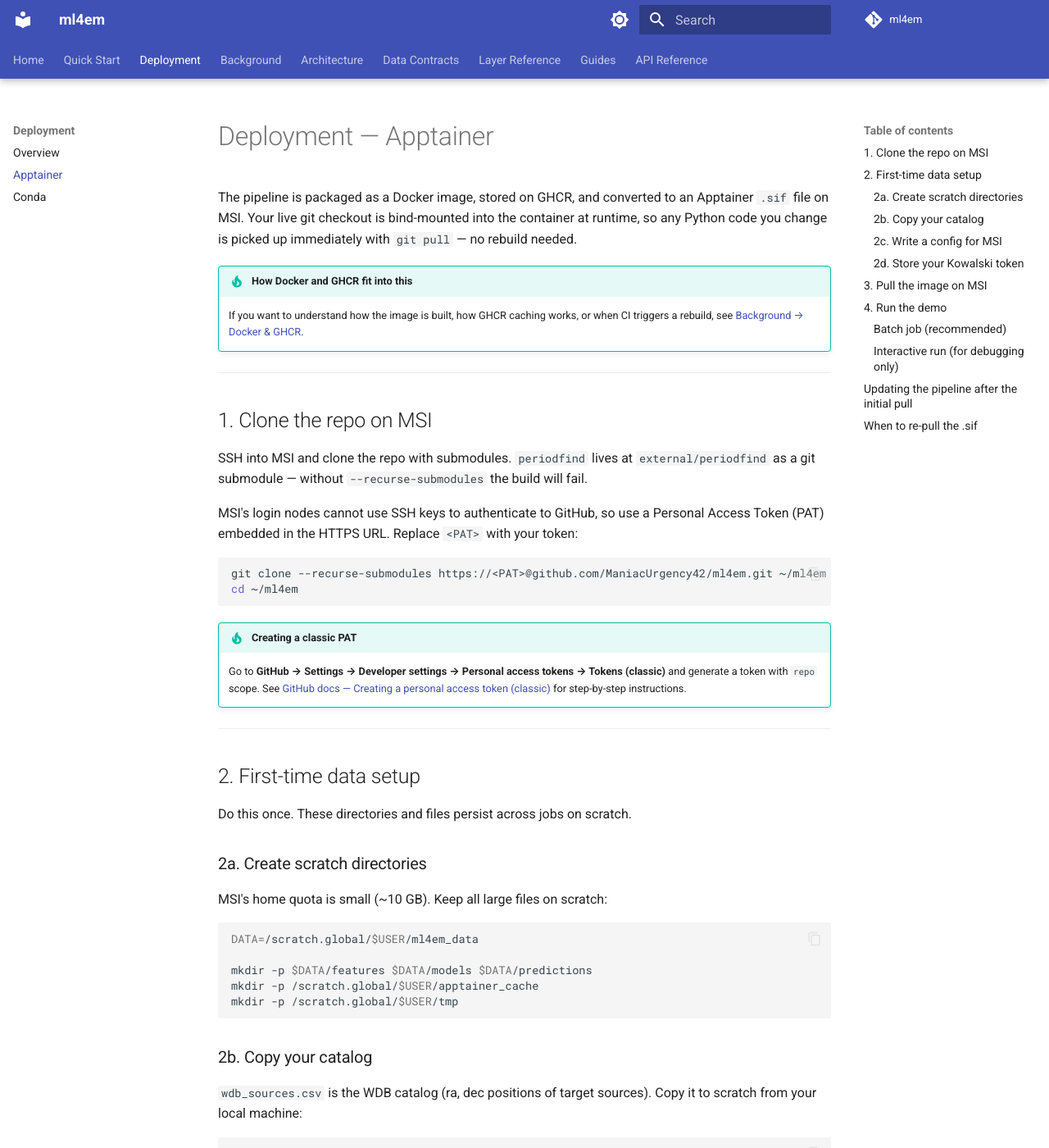
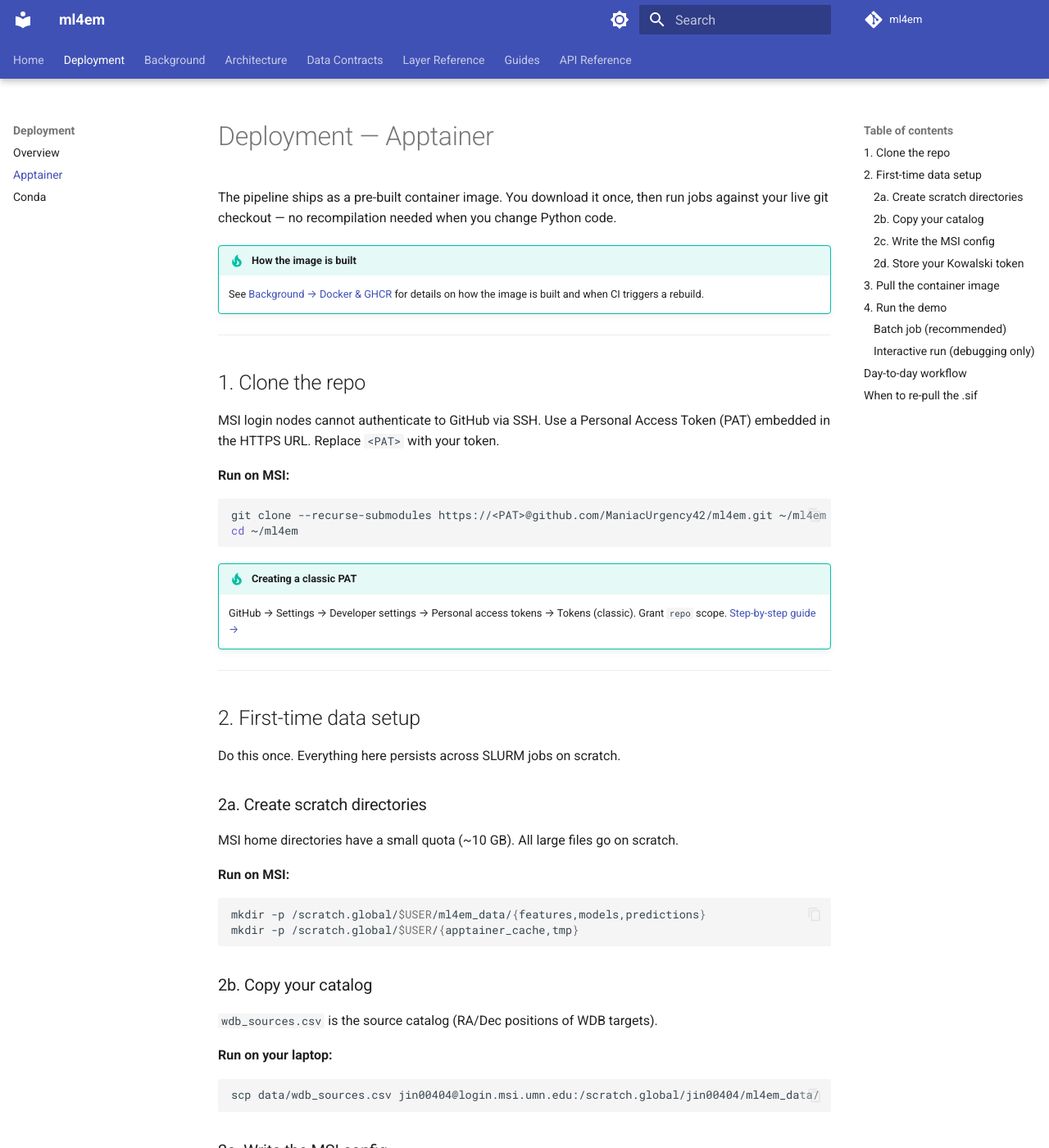
Before and after one commit to ManiacUrgency42/ml4em, an MkDocs documentation site: the page built from docs/apptainer-deployment.md, in a window 1280 px wide and 1400 px high. Shown: the whole window at 82% size. Built offline with MkDocs 1.6.1 and Material for MkDocs 9.7.7, drawn with Linux system fonts in a browser that asks for light colours; comment, search, counter and statistics services are not loaded; some of the changed text lies outside the part shown.

Commit message:
docs: rewrite apptainer deployment doc and remove quickstart
- Rewrite apptainer-deployment.md: clear Run on MSI / Run on your laptop /
  Save as labels on every block, tight prose, no trailing explanations
- Remove quickstart.md — deployment docs are the entry point
- Remove Quick Start from mkdocs.yml nav
- Update index.md home card to link to deployment instead of quickstart

Co-Authored-By: Claude Sonnet 4.6 <noreply@anthropic.com>

````diff
--- a/docs/apptainer-deployment.md
+++ b/docs/apptainer-deployment.md
@@ -1,70 +1,62 @@
 # Deployment — Apptainer
 
-The pipeline is packaged as a Docker image, stored on GHCR, and converted to an
-Apptainer `.sif` file on MSI. Your live git checkout is bind-mounted into the container
-at runtime, so any Python code you change is picked up immediately with `git pull` —
-no rebuild needed.
+The pipeline ships as a pre-built container image. You download it once, then
+run jobs against your live git checkout — no recompilation needed when you
+change Python code.
 
-!!! tip "How Docker and GHCR fit into this"
-    If you want to understand how the image is built, how GHCR caching works, or when
-    CI triggers a rebuild, see [Background → Docker & GHCR](background/docker-ghcr.md).
+!!! tip "How the image is built"
+    See [Background → Docker & GHCR](background/docker-ghcr.md) for details on
+    how the image is built and when CI triggers a rebuild.
 
 ---
 
-## 1. Clone the repo on MSI
+## 1. Clone the repo
 
-SSH into MSI and clone the repo with submodules. `periodfind` lives at
-`external/periodfind` as a git submodule — without `--recurse-submodules` the
-build will fail.
+MSI login nodes cannot authenticate to GitHub via SSH. Use a Personal Access
+Token (PAT) embedded in the HTTPS URL. Replace `<PAT>` with your token.
 
-MSI's login nodes cannot use SSH keys to authenticate to GitHub, so use a
-Personal Access Token (PAT) embedded in the HTTPS URL. Replace `<PAT>` with
-your token:
-
+**Run on MSI:**
 ```bash
 git clone --recurse-submodules https://<PAT>@github.com/ManiacUrgency42/ml4em.git ~/ml4em
 cd ~/ml4em
 ```
 
 !!! tip "Creating a classic PAT"
-    Go to **GitHub → Settings → Developer settings → Personal access tokens →
-    Tokens (classic)** and generate a token with `repo` scope.
-    See [GitHub docs — Creating a personal access token (classic)](https://docs.github.com/en/authentication/keeping-your-account-and-data-secure/managing-your-personal-access-tokens#creating-a-personal-access-token-classic)
-    for step-by-step instructions.
+    GitHub → Settings → Developer settings → Personal access tokens → Tokens
+    (classic). Grant `repo` scope.
+    [Step-by-step guide →](https://docs.github.com/en/authentication/keeping-your-account-and-data-secure/managing-your-personal-access-tokens#creating-a-personal-access-token-classic)
 
 ---
 
 ## 2. First-time data setup
 
-Do this once. These directories and files persist across jobs on scratch.
+Do this once. Everything here persists across SLURM jobs on scratch.
 
 ### 2a. Create scratch directories
 
-MSI's home quota is small (~10 GB). Keep all large files on scratch:
+MSI home directories have a small quota (~10 GB). All large files go on scratch.
 
+**Run on MSI:**
 ```bash
-DATA=/scratch.global/$USER/ml4em_data
-
-mkdir -p $DATA/features $DATA/models $DATA/predictions
-mkdir -p /scratch.global/$USER/apptainer_cache
-mkdir -p /scratch.global/$USER/tmp
+mkdir -p /scratch.global/$USER/ml4em_data/{features,models,predictions}
+mkdir -p /scratch.global/$USER/{apptainer_cache,tmp}
 ```
 
 ### 2b. Copy your catalog
 
-`wdb_sources.csv` is the WDB catalog (ra, dec positions of target sources). Copy it
-to scratch from your local machine:
+`wdb_sources.csv` is the source catalog (RA/Dec positions of WDB targets).
 
+**Run on your laptop:**
 ```bash
-# From your local machine:
 scp data/wdb_sources.csv jin00404@login.msi.umn.edu:/scratch.global/jin00404/ml4em_data/
 ```
 
-### 2c. Write a config for MSI
+### 2c. Write the MSI config
 
-The MSI config uses absolute scratch paths instead of relative ones. Create it at
-`/scratch.global/$USER/ml4em_data/config_msi.yaml`:
+The storage paths use `/data` — the run command maps your scratch directory to
+`/data` inside the container at runtime.
 
+**Save as `/scratch.global/$USER/ml4em_data/config_msi.yaml`:**
 ```yaml
 sources:
   ztf:
@@ -77,7 +69,7 @@ sources:
     min_cadence_days: 0.020833
 
 features:
-  device: cuda          # use GPU for periodfind
+  device: cuda
   min_observations: 50
 
 storage:
@@ -98,29 +90,26 @@ inference:
     medium: 0.7
 ```
 
-The bind mount in the run command maps `/scratch.global/$USER/ml4em_data` → `/data`
-inside the container, so all paths above resolve correctly.
-
 ### 2d. Store your Kowalski token
 
-Never put tokens in `config_msi.yaml`. Store them in a `.env` file:
+API tokens never go in the config file. The run command injects this `.env`
+file into the container automatically.
 
+**Run on MSI:**
 ```bash
 echo "ML4EM_ZTF_TOKEN=your_token_here" > /scratch.global/$USER/ml4em_data/.env
 chmod 600 /scratch.global/$USER/ml4em_data/.env
 ```
 
-The `--env-file` flag in the run scripts injects this into the container at runtime.
-
 ---
 
-## 3. Pull the image on MSI
+## 3. Pull the container image
 
-Submit the SLURM pull job from your repo root. This downloads the Docker image
-from GHCR, decompresses every layer, merges them into a single filesystem, and
-converts it to a `.sif` (SquashFS Image Format) file on scratch. This is the
-one-time cost — you never repeat it unless a compiled dependency changes.
+Downloads the pre-built image from GHCR and converts it to a `.sif` file on
+scratch. Runs as a SLURM job because the conversion (20–40 min, ~6 GB download)
+exceeds the login node's CPU time limit.
 
+**Run on MSI:**
 ```bash
 cd ~/ml4em
 mkdir -p logs
@@ -129,18 +118,13 @@ sbatch slurm/pull_image.sh
 
 Monitor progress:
 
+**Run on MSI:**
 ```bash
 squeue -u $USER
 tail -f logs/pull_ml4em_<JOBID>.out
 ```
 
-The pull takes 20–40 minutes (5–8 GB download + squashfs conversion). Output is
-written to `/scratch.global/$USER/ml4em_gpu.sif`.
-
-!!! warning "Do not pull on the login node"
-    The login node enforces a 15-minute CPU limit — not enough time to convert a
-    5–8 GB image. `slurm/pull_image.sh` submits the job to a compute node
-    automatically via SLURM.
+Output: `/scratch.global/$USER/ml4em_gpu.sif`
 
 ---
 
@@ -148,49 +132,46 @@ written to `/scratch.global/$USER/ml4em_gpu.sif`.
 
 ### Batch job (recommended)
 
-The repo includes `slurm/run_demo.sh`, a complete SLURM script that sets up the
-environment and runs the end-to-end demo pipeline. Submit it from your repo root:
-
+**Run on MSI:**
 ```bash
+cd ~/ml4em
 mkdir -p logs
 sbatch slurm/run_demo.sh
 ```
 
 Monitor:
 
+**Run on MSI:**
 ```bash
 squeue -u $USER
 tail -f logs/ml4em_demo_<JOBID>.out
 ```
 
-The script requests one A100 GPU, bind-mounts your live git checkout into the
-container, and runs `scripts/run_demo.py` with the MSI config. Outputs:
+Outputs:
 
 - `/scratch.global/$USER/ml4em_data/features/demo.parquet` — extracted feature vectors
 - `/scratch.global/$USER/ml4em_data/models/logistic_demo/` — saved model
 
-### Interactive run (for debugging only)
+### Interactive run (debugging only)
 
-!!! warning "Must be on a GPU compute node"
-    `apptainer run --nv` requires GPU drivers. **Never run it on the login node** —
-    request an interactive GPU node first:
+First, request a GPU compute node:
 
-    ```bash
-    srun --account=cough052 --partition=a100 --gres=gpu:a100:1 \
-         --mem=16g --time=1:00:00 --pty bash
-    ```
+**Run on MSI:**
+```bash
+srun --account=cough052 --partition=a100 --gres=gpu:a100:1 \
+     --mem=16g --time=1:00:00 --pty bash
+```
 
 Once on the compute node:
 
+**Run on MSI (compute node):**
 ```bash
-DATA=/scratch.global/$USER/ml4em_data
-
 module load apptainer
 
 apptainer run --nv \
     --bind $HOME/ml4em:/app/ml4em \
-    --bind $DATA:/data \
-    --env-file $DATA/.env \
+    --bind /scratch.global/$USER/ml4em_data:/data \
+    --env-file /scratch.global/$USER/ml4em_data/.env \
     /scratch.global/$USER/ml4em_gpu.sif \
     python scripts/run_demo.py --config /data/config_msi.yaml
 ```
@@ -199,44 +180,33 @@ apptainer run --nv \
 |------|---------|
 | `--nv` | Pass NVIDIA GPU drivers through to the container |
 | `--bind .../ml4em:/app/ml4em` | Mount your live code — `git pull` picks up changes without rebuilding |
-| `--bind .../ml4em_data:/data` | Mount data directory — catalog, config, output features/models |
+| `--bind .../ml4em_data:/data` | Mount scratch — catalog, config, outputs |
 | `--env-file .env` | Inject `ML4EM_ZTF_TOKEN` into the container |
-
-GPU device is controlled by `features.device` in `config_msi.yaml` (`"cpu"` / `"cuda"` / `"auto"`).
 
 ---
 
-## Updating the pipeline after the initial pull
+## Day-to-day workflow
 
-**The `.sif` is a one-time cost.** Once it exists on scratch, you never pull it
-again unless a compiled dependency changes. All Python code — models, scripts,
-pipeline logic — lives in your git checkout and is bind-mounted live into the
-container at runtime.
+The `.sif` is a one-time download. All Python code lives in your git checkout
+and is mounted live into the container. Updating the pipeline is:
 
-The day-to-day workflow is just:
-
+**Run on MSI:**
 ```bash
-# On MSI login node — pick up any code changes from GitHub
 git pull
-
-# Submit your job — the container immediately sees the updated code
 sbatch slurm/run_demo.sh
 ```
 
-That's it. No rebuild, no re-pull, no reinstall.
+## When to re-pull the `.sif`
 
-## When to re-pull the .sif
+The image only needs to be re-pulled when compiled dependencies change.
 
-The image only needs to be re-pulled when compiled dependencies change — things
-that are baked into the image at build time and cannot be bind-mounted.
+| Change | Action |
+|--------|--------|
+| `src/ml4em/` Python code | `git pull` only |
+| `scripts/`, `slurm/`, `docs/` | `git pull` only |
+| `pyproject.toml` — new pip dependency | Re-pull after CI rebuilds image |
+| `external/periodfind` submodule update | Re-pull after CI rebuilds image |
+| CUDA driver compatibility change | Re-pull after CI rebuilds image |
 
-| Change | Action needed on MSI |
-|--------|----------------------|
-| `src/ml4em/` Python code | `git pull` only — no re-pull |
-| `scripts/`, `slurm/`, `docs/` | `git pull` only — no re-pull |
-| `pyproject.toml` — new pip dependency | Re-pull `.sif` after CI rebuilds image |
-| `external/periodfind` submodule update | Re-pull `.sif` after CI rebuilds image |
-| CUDA driver compatibility change | Re-pull `.sif` after CI rebuilds image |
-
-CI rebuilds the image automatically when you merge to `main` — you just wait
-for the build to finish, then run `sbatch slurm/pull_image.sh` again on MSI.
+CI rebuilds automatically on merge to `main`. Once the build finishes, run
+`sbatch slurm/pull_image.sh` on MSI.
--- a/mkdocs.yml
+++ b/mkdocs.yml
@@ -69,7 +69,6 @@ markdown_extensions:
 
 nav:
   - Home: index.md
-  - Quick Start: quickstart.md
   - Deployment:
     - Overview: deployment.md
     - Apptainer: apptainer-deployment.md
````
Also changed, not shown: docs/index.md (+2 -2 lines), docs/quickstart.md (deleted, +0 -91 lines).
